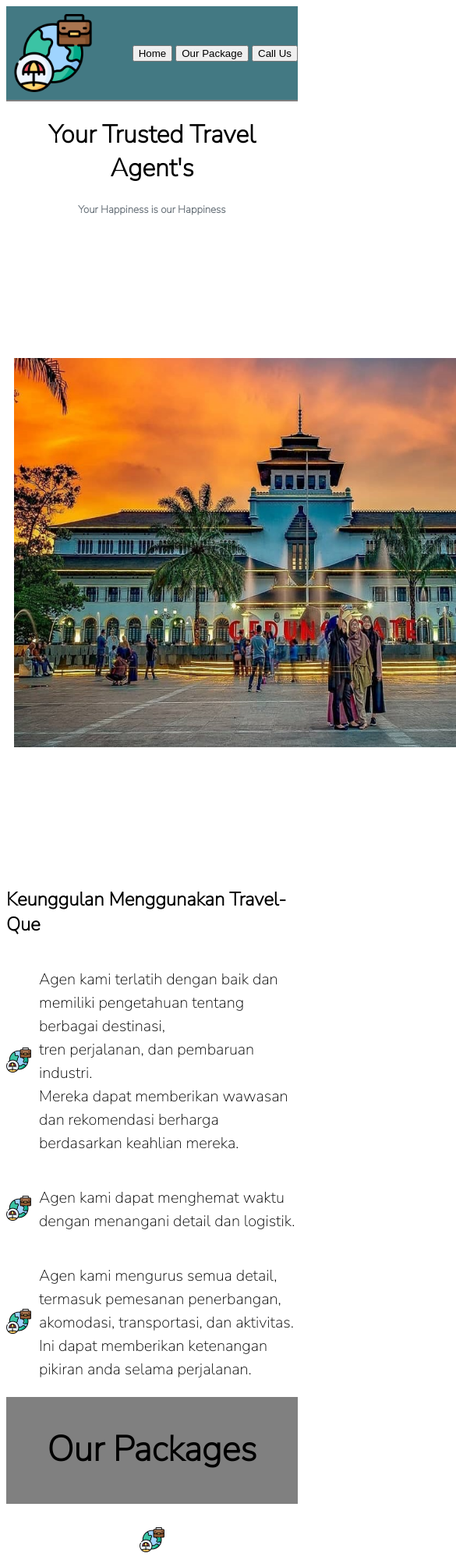
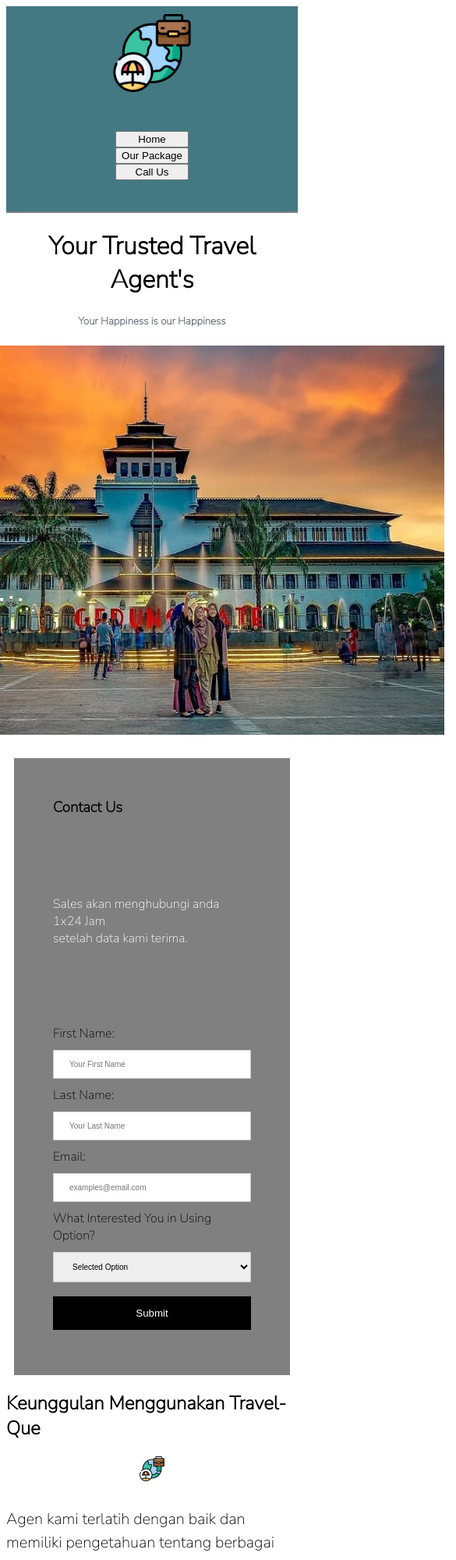
Before and after one commit to revou-fundamental-course/13-nov-23-GansuCreatif, a plain HTML site: page index.html in a window 390 px wide. Shown: the top 2000 px of the page at 78% size, 585 px wide, since content can reach past the window. Drawn offline with Linux system fonts and the light colour scheme.

Commit message:
penambahan responsive media

```diff
--- a/css/style.css
+++ b/css/style.css
@@ -15,13 +15,18 @@
     margin: 10px;
 }
 
+.navigasi{
+    display: flex;
+    padding: 40px;
+}
+
 /* main */
-.banner h5{
+.section h5{
     color: #6c757d;
     text-align: center;
     font-family: 'Nunito Sans', sans-serif;
 }
-.banner h1{
+.section h1{
     text-align: center;
     font-family: 'Nunito Sans', sans-serif;
 }
@@ -32,14 +37,19 @@
     margin: 10px;
 }
 
+.gambar-review{
+    display: flex;
+}
+
 .img-slideshow{
     max-width: 750px;
     max-height: 980px;
-    flex: 1;
+    display: flex;
 }
 
 .contact-us{
-    flex: 2;
+    display: flex;
+    flex-direction: column;
     align-content: center;
     background-color:grey;
     filter: brightness(100%);
@@ -67,18 +77,19 @@ label {
 
 
 input[type=text], input[type=email], select {
-    width: 60%;
+    width: 100%;
     padding: 12px 20px;
     margin: 10px 0;
     display: inline-block;
     border: 1px solid #ccc;
     box-sizing: border-box;
+    font-size: 10px;
 
 }
 
 
 input[type=submit] {
-    width: 40%;
+    width: 100%;
     background-color: black;
     color: white;
     padding: 14px 20px;
@@ -125,7 +136,7 @@ input[type=submit]:hover {
     gap: 10px;
 }
 
-.our-package{
+#our-package{
     display: flex;
     border-bottom: 2px solid grey;
     background-color:grey;
@@ -152,7 +163,7 @@ input[type=submit]:hover {
     text-align: center;
 }
 
-.closing{
+#closing{
     display: flex;
     flex-direction: column;
     justify-content: center;
@@ -163,8 +174,8 @@ input[type=submit]:hover {
     font-family: 'Nunito Sans', sans-serif;
 }
 
-.closing input[type=submit] {
-    width: 10%;
+#closing button {
+    width: 15%;
     background-color: grey;
     color: white;
     padding: 14px 20px;
@@ -183,3 +194,96 @@ h2{
     text-align: center;
     font-family: 'Nunito Sans', sans-serif;
 }
+/* Mobile Styles max-width */
+    @media only screen and (max-width: 600px) {
+        .header-wrap{
+            flex-direction: column;
+        }
+
+        .navigasi{
+            flex-direction: column;
+        }
+
+        .main-container{
+            flex-direction: column;
+        }
+
+        .gambar-review{
+            flex-direction: column;
+        }
+
+        .contact-us{
+            flex-direction: column;
+        }
+
+        .information-container{
+            flex-direction: column;
+        }
+
+        .information-container2{
+            flex-direction: column;
+        }
+
+        .information-container3{
+            flex-direction: column;
+        }
+
+        #our-package{
+            flex-direction: column;
+        }
+
+        #closing{
+            flex-direction: column;
+        }
+
+        .footer-container{
+            flex-direction: column;
+        }
+    }
+
+    /* Mobile Styles max-width */
+    @media only screen and (max-width: 400px) {
+        .header-wrap{
+            flex-direction: column;
+        }
+
+        .navigasi{
+            flex-direction: column;
+        }
+
+        .main-container{
+            flex-direction: column;
+        }
+
+        .gambar-review{
+            flex-direction: column;
+        }
+
+        .contact-us{
+            flex-direction: column;
+        }
+
+        .information-container{
+            flex-direction: column;
+        }
+
+        .information-container2{
+            flex-direction: column;
+        }
+
+        .information-container3{
+            flex-direction: column;
+        }
+
+        #our-package{
+            flex-direction: column;
+        }
+
+        #closing{
+            flex-direction: column;
+        }
+
+        .footer-container{
+            flex-direction: column;
+        }
+    }
--- a/index.html
+++ b/index.html
@@ -11,14 +11,14 @@
         <div class="header-wrap">
                 <img src="assets/travel.png" alt="Logo Travel" class="logo-travel">
             <div class="navigasi">
-                <button>Home</button>
-                <button>Our Package</button>
-                <button>Call Us</button>
+                <button onclick="scrollToSection('home')">Home</button>
+                <button onclick="scrollToSection('our-package')">Our Package</button>
+                <button onclick="scrollToSection('closing')">Call Us</button>
             </div>
         </div>
     </header>
     <main>
-        <div class="banner">
+        <div id="home" class="section">
             <h1>Your Trusted Travel Agent's</h1>
             <h5>Your Happiness is our Happiness</h5>
         </div>
@@ -90,7 +90,7 @@
                 </p>
             </div>
         </div>
-        <div class="our-package">
+        <div id="our-package" class="section">
             <h2>Our Packages</h2>
         </div>
         <ul class="package-container">
@@ -140,9 +140,9 @@
                     </p>
             </li>
         </ul>
-        <div class="closing">
+        <div id="closing" class="section">
             <h2>Bila Anda tertarik dengan Travel-Que anda dapat menghubungi kami.</h2>
-            <input type="submit" value="Hubungi Segera">
+            <button onclick="scrollToSection('home')">Hubungi Kami</button>
         </div>
     </main>
     <footer>
--- a/js/script.js
+++ b/js/script.js
@@ -44,4 +44,12 @@ document.getElementById('contact-form').addEventListener('submit', function(even
 
     }
 
-   });
+});
+
+function scrollToSection(sectionId) {
+
+    const section = document.getElementById(sectionId);
+
+    section.scrollIntoView({ behavior: 'smooth' });
+
+   }
```
